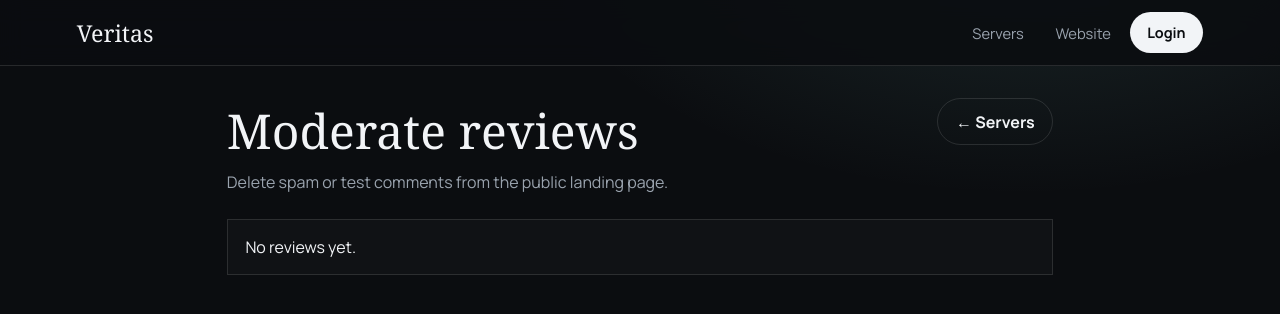
After one commit to 5SpartaN9/Veritas-BotDC, a FastAPI app: template web/templates/reviews_admin.html in a window 1280 px wide. The commit adds this page. Shown: the top 314 px of the page. Run offline with FastAPI, Linux system fonts and the light colour scheme; the template is opened without the code that fills it, so the values that code supplies are empty; some web fonts are replaced.

Commit message:
Add owner review moderation so test and spam comments can be deleted from the panel.
Co-authored-by: Cursor <cursoragent@cursor.com>

```diff
--- a/render.yaml
+++ b/render.yaml
@@ -33,6 +33,8 @@ services:
         sync: false
       - key: GEMINI_MODEL
         value: gemini-flash-latest
+      - key: OWNER_DISCORD_IDS
+        sync: false
       - key: STRIPE_SECRET_KEY
         sync: false
       - key: STRIPE_PUBLISHABLE_KEY
--- a/web/app.py
+++ b/web/app.py
@@ -32,6 +32,7 @@ from web.config import (
     DISCORD_CLIENT_SECRET,
     INVITE_URL,
     MANAGE_GUILD,
+    OWNER_DISCORD_IDS,
     PAYMENTS_ENABLED,
     PAYPAL_BUTTON_URL,
     PAYPAL_ME_URL,
@@ -115,6 +116,22 @@ def _managed_guilds(session_data: dict, bot_guild_ids: set[str]) -> list[dict]:
     return result
 
 
+def _is_site_owner(user: dict | None, *, claim: bool = False) -> bool:
+    if not user:
+        return False
+    uid = str(user.get("id") or "")
+    if not uid:
+        return False
+    if OWNER_DISCORD_IDS:
+        return uid in OWNER_DISCORD_IDS
+    stored = settings_store.get_owner_discord_ids()
+    if uid in stored:
+        return True
+    if claim:
+        return settings_store.ensure_owner_discord_id(uid)
+    return False
+
+
 @app.get("/health")
 async def health() -> JSONResponse:
     return JSONResponse({"ok": True, "service": "veritas"})
@@ -159,6 +176,37 @@ async def create_review(request: Request) -> JSONResponse:
         raise HTTPException(status_code=500, detail="Could not save review") from exc
 
     return JSONResponse({"ok": True, "review": row})
+
+
+@app.get("/dashboard/reviews", response_class=HTMLResponse)
+async def reviews_admin(request: Request):
+    session_data = current_session(request)
+    if not session_data or not session_data.get("user"):
+        return RedirectResponse("/auth/login", status_code=303)
+    user = session_data["user"]
+    if not _is_site_owner(user, claim=True):
+        raise HTTPException(status_code=403, detail="Owner access only")
+    return templates.TemplateResponse(
+        request,
+        "reviews_admin.html",
+        {
+            "user": user,
+            "reviews": review_store.list_public(limit=200),
+            "deleted": request.query_params.get("deleted") == "1",
+            "is_owner": True,
+        },
+    )
+
+
+@app.post("/dashboard/reviews/{review_id}/delete")
+async def delete_review(request: Request, review_id: str):
+    session_data = current_session(request)
+    if not session_data or not session_data.get("user"):
+        return RedirectResponse("/auth/login", status_code=303)
+    if not _is_site_owner(session_data["user"], claim=True):
+        raise HTTPException(status_code=403, detail="Owner access only")
+    review_store.delete(review_id)
+    return RedirectResponse("/dashboard/reviews?deleted=1", status_code=303)
 
 
 @app.get("/", response_class=HTMLResponse)
@@ -247,6 +295,7 @@ async def dashboard(request: Request):
             "ultra_slots_used": ultra_slots_used,
             "ultra_slots_limit": EARLY_ULTRA_TRIAL_LIMIT,
             "demo_until_example": demo_until_if_started_today(),
+            "is_owner": _is_site_owner(user),
             "free_features": FREE_FEATURES,
             "premium_features": PREMIUM_FEATURES,
             "ultra_features": ULTRA_FEATURES,
@@ -387,6 +436,7 @@ async def _render_guild_dashboard(
             "regional_ultra_price": price_map["ultra"],
             "regional_lifetime_price": price_map["lifetime"],
             "demo_until_example": demo_until_if_started_today(),
+            "is_owner": _is_site_owner(user),
         },
     )
 
--- a/web/config.py
+++ b/web/config.py
@@ -24,6 +24,12 @@ SITE_URL = os.getenv(
     "https://5spartan9.github.io/Veritas-BotDC/",
 ).rstrip("/") + "/"
 PANEL_URL = os.getenv("PANEL_URL", f"{PUBLIC_BASE_URL}/dashboard")
+
+OWNER_DISCORD_IDS = {
+    part.strip()
+    for part in os.getenv("OWNER_DISCORD_IDS", "").split(",")
+    if part.strip()
+}
 
 # Payments — Stripe (cards, BLIK via local methods, optional PayPal in Stripe Dashboard)
 STRIPE_SECRET_KEY = os.getenv("STRIPE_SECRET_KEY", "")
--- a/web/static/dashboard.css
+++ b/web/static/dashboard.css
@@ -196,6 +196,17 @@ a {
 .server span {
   color: var(--muted);
   font-size: 0.92rem;
+}
+
+.review-mod {
+  align-items: flex-start;
+}
+
+.review-mod p.muted {
+  margin: 0.45rem 0 0;
+  color: var(--muted);
+  line-height: 1.55;
+  max-width: 42rem;
 }
 
 .chev {
--- a/web/templates/base.html
+++ b/web/templates/base.html
@@ -20,9 +20,15 @@
       <a class="brand" href="/dashboard">Veritas</a>
       <nav class="top-nav" aria-label="Dashboard">
         <a
-          class="nav-link {% if path == '/dashboard' or path.startswith('/dashboard/') %}is-active{% endif %}"
+          class="nav-link {% if path == '/dashboard' or (path.startswith('/dashboard/') and not path.startswith('/dashboard/reviews')) %}is-active{% endif %}"
           href="/dashboard"
         >Servers</a>
+        {% if is_owner is defined and is_owner %}
+        <a
+          class="nav-link {% if path.startswith('/dashboard/reviews') %}is-active{% endif %}"
+          href="/dashboard/reviews"
+        >Reviews</a>
+        {% endif %}
         <a class="nav-link" href="/" target="_blank" rel="noreferrer">Website</a>
         {% if user is defined and user %}
         <span class="user" title="Signed in">{{ user.username }}</span>
--- /dev/null
+++ b/web/templates/reviews_admin.html
@@ -0,0 +1,38 @@
+{% extends "base.html" %}
+{% block title %}Reviews — Veritas{% endblock %}
+{% block content %}
+<section class="hero-panel">
+  <div>
+    <h1>Moderate reviews</h1>
+    <p>Delete spam or test comments from the public landing page.</p>
+  </div>
+  <a class="btn btn-ghost" href="/dashboard">← Servers</a>
+</section>
+
+{% if deleted %}
+<article class="notice ok">Review deleted.</article>
+{% endif %}
+
+{% if reviews %}
+<div class="server-list">
+  {% for review in reviews %}
+  <article class="server review-mod">
+    <div>
+      <strong>{{ review.name }}</strong>
+      <span>{{ "★" * review.stars }}{{ "☆" * (5 - review.stars) }} · {{ review.created_at }}</span>
+      <p class="muted">{{ review.text }}</p>
+    </div>
+    <form
+      method="post"
+      action="/dashboard/reviews/{{ review.id }}/delete"
+      onsubmit="return confirm('Delete this review?');"
+    >
+      <button class="btn btn-ghost" type="submit">Delete</button>
+    </form>
+  </article>
+  {% endfor %}
+</div>
+{% else %}
+<article class="notice">No reviews yet.</article>
+{% endif %}
+{% endblock %}
```
Also changed, not shown: utils/reviews.py (+12 -0 lines), utils/settings.py (+29 -0 lines).
